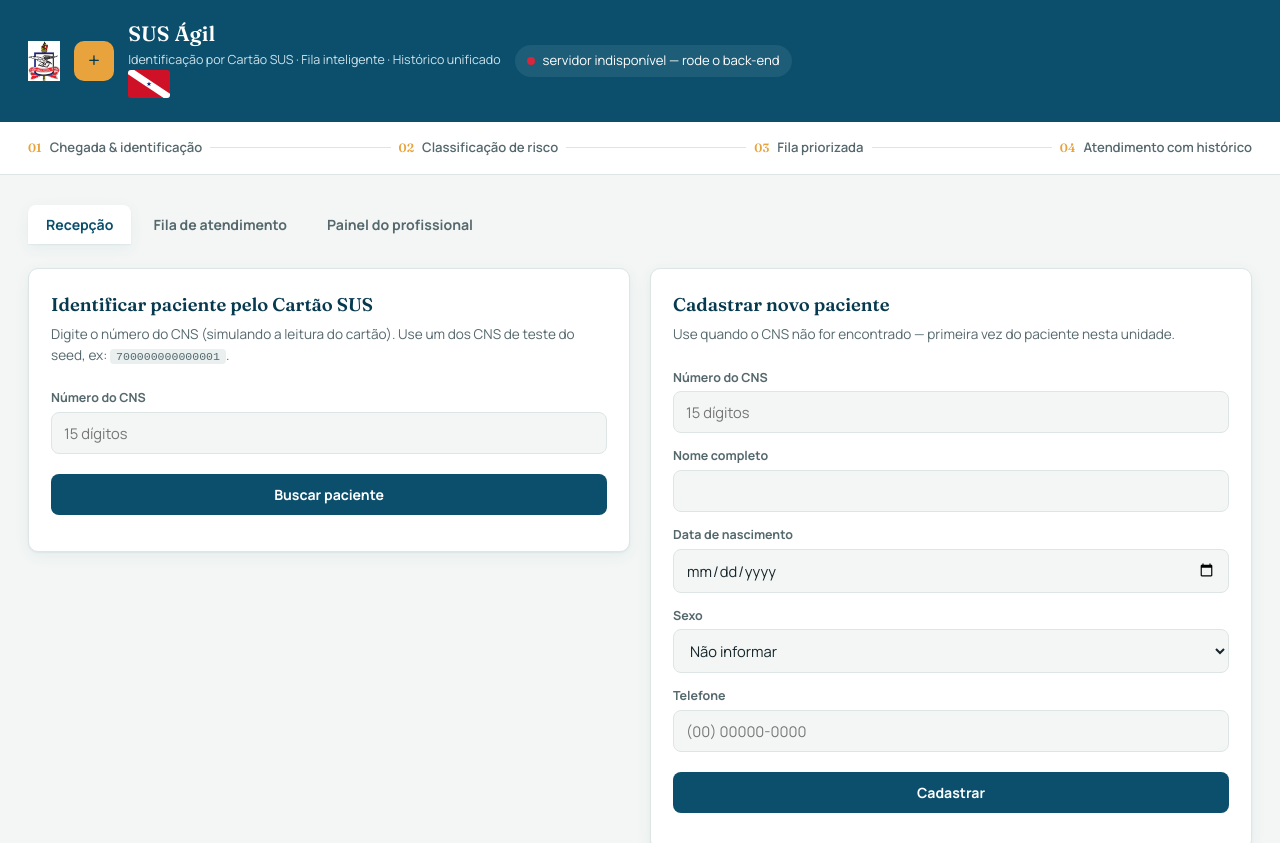
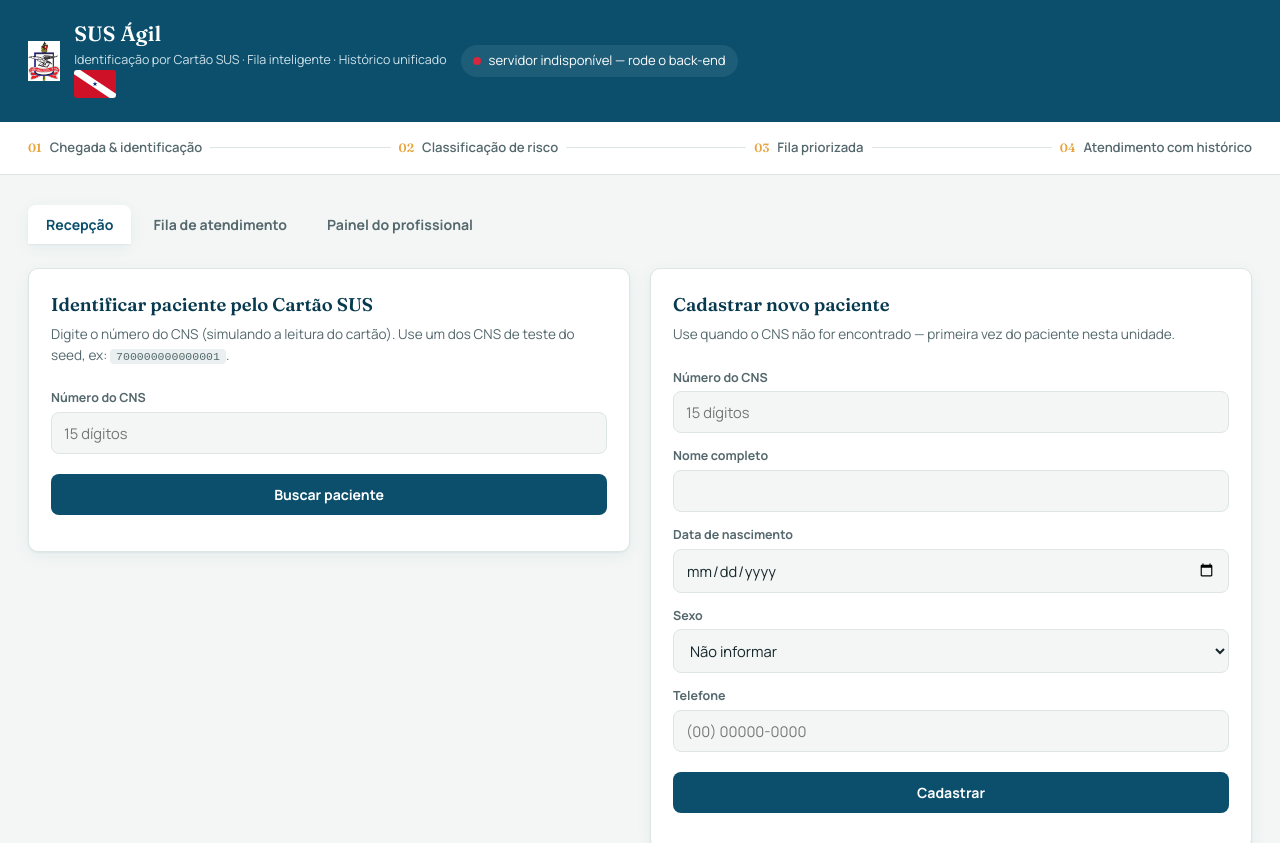
Before and after one commit to Allanaclarindo/sistema-sus, a plain HTML site: page frontend/index.html in a window 1280 px wide. Shown: the top 843 px of the page. Drawn offline with Linux system fonts and the light colour scheme; no server answers.

Commit message:
Remove brand mark from header
Removed brand mark from the header section.

```diff
--- a/frontend/index.html
+++ b/frontend/index.html
@@ -13,7 +13,6 @@
   <header class="topbar">
     <div class="brand">
   <img src="assets/logo-ufpa.png" alt="Logo UFPA" class="logo-ufpa" />
-  <span class="brand-mark">+</span>
   <div>
     <div>
     <h1>SUS Ágil</h1>
```
